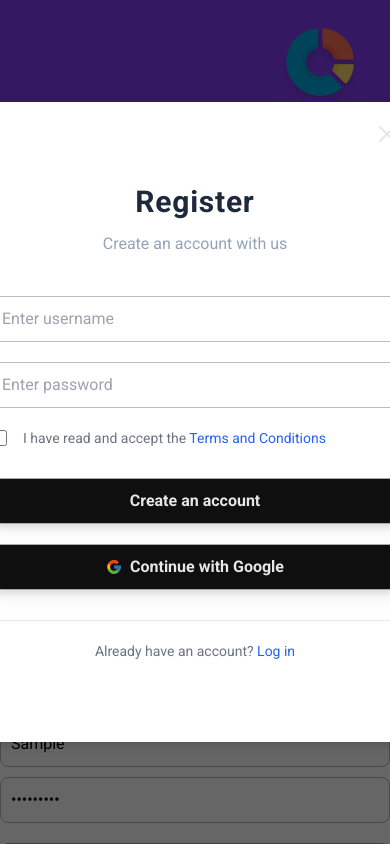
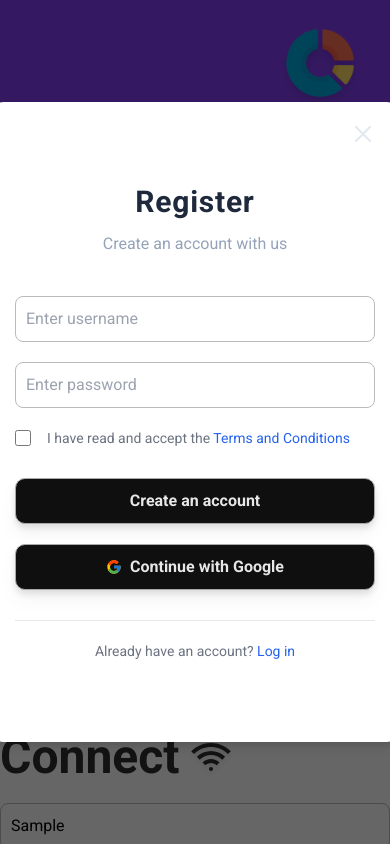
Before and after one commit to Prostecki/Sortify, a React (Vite) app: page / in a window 390 px wide. Both pictures are taken after typing "Sample", "Sample123" into the empty fields and a click on the button "Create account". Shown: the top 844 px of the page. Built offline with nearby package versions, Linux system fonts and the light colour scheme.

Commit message:
Enhance layout and styling for improved user experience and responsiveness

```diff
--- a/src/App.css
+++ b/src/App.css
@@ -128,6 +128,7 @@
   background-color: rgb(133, 62, 244);
   filter: drop-shadow(0 10px 8px rgba(255, 255, 255, 0.04))
     drop-shadow(0 4px 3px rgba(255, 255, 255, 0.1));
+  padding-bottom: 50px;
 }
 
 .onboarding-logo {
@@ -222,6 +223,7 @@
 
 .login-bg {
   background-color: white;
+  flex-grow: 1;
   width: 100%;
 }
 
--- a/src/components/auth/Login.css
+++ b/src/components/auth/Login.css
@@ -13,7 +13,7 @@ body,
 }
 
 .register-container {
-  @apply relative max-w-80 min-w-[28rem] min-h-[40rem] bg-white p-5 h-auto flex flex-col justify-center gap-5 items-center rounded-lg drop-shadow-lg;
+  @apply relative max-w-80 min-w-[25rem] min-h-[40rem] bg-white p-5 h-auto flex flex-col justify-center gap-5 items-center rounded-lg drop-shadow-lg;
 }
 
 .register-title {
@@ -88,6 +88,7 @@ body,
 
 .login-input {
   border: 1px solid rgb(187, 187, 187);
+  box-sizing: border-box;
   border-radius: 8px;
   padding: 10px;
   width: 100%;
@@ -95,11 +96,11 @@ body,
 }
 
 .login-input:hover {
-  border: 1.3px solid black;
+  box-shadow: 0 0 0 1.3px black;
 }
 
 .login-input:focus {
-  border: 1.3px solid black;
+  box-shadow: 0 0 0 1.3px black;
 }
 
 .login-form {
--- a/src/context/UserContext.jsx
+++ b/src/context/UserContext.jsx
@@ -73,6 +73,7 @@ export function UserProvider({ children }) {
   const handleShowRegister = () => {
     window.scrollTo(0, 0);
     setShowRegister(true);
+    setSuccessfulMessage(null);
   };
 
   const closeModal = () => {
--- a/src/pages/OnboardingPage.jsx
+++ b/src/pages/OnboardingPage.jsx
@@ -7,7 +7,7 @@ import websiteLogo from "../assets/logotransparent.png";
 
 export default function OnboardingPage({ setIsLoggedIn }) {
   return (
-    <>
+    <section className="flex flex-col min-h-screen gap-8">
       <div className="onboarding-page">
         <img
           src={websiteLogo}
@@ -80,6 +80,6 @@ export default function OnboardingPage({ setIsLoggedIn }) {
       <div className="login-bg">
         <Login setIsLoggedIn={setIsLoggedIn} />
       </div>
-    </>
+    </section>
   );
 }
```
